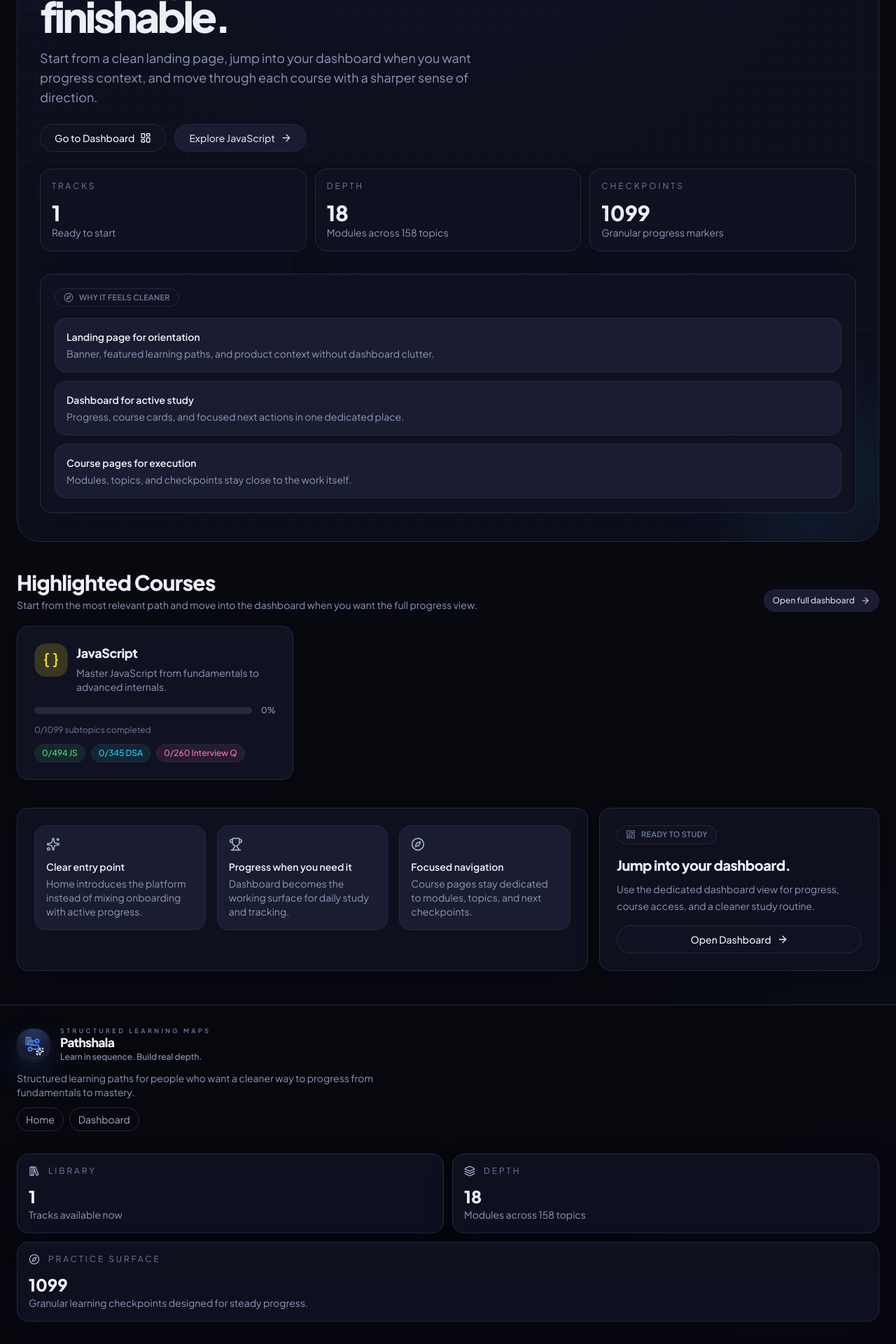
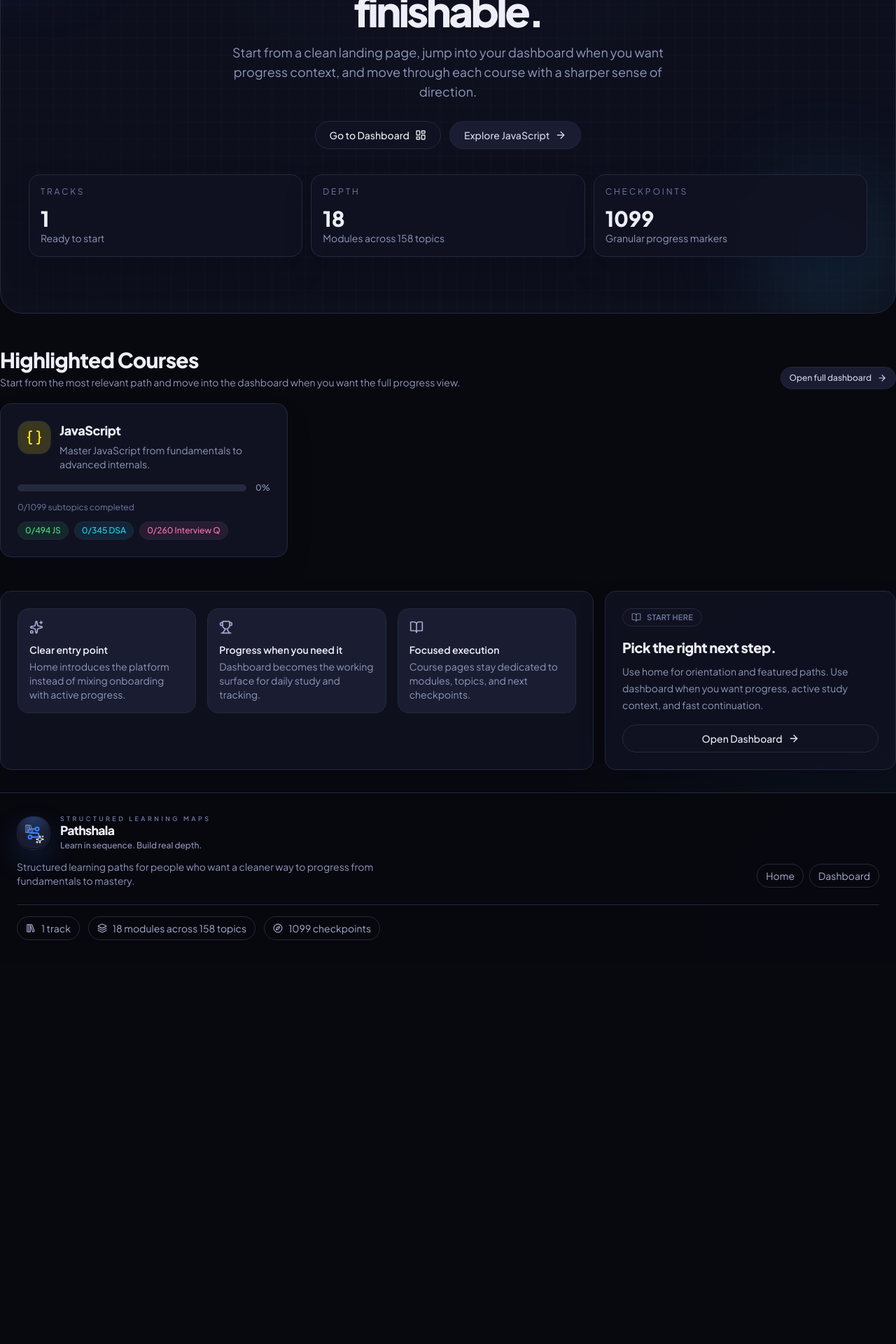
Before and after one commit to mdnuruzzamannirob/curriculum-platform, a Next.js app: page / in a window 1280 px wide. Shown: the part 340-2260 px from the top of the page at 70% size. After the commit the page ends 1715 px from the top, so only its background shows below. Built offline with nearby package versions, Linux system fonts and the light colour scheme.

Commit message:
feat: enhance DashboardPage and HomePage layout; improve styling and content structure for better user experience

```diff
--- a/src/app/dashboard/page.tsx
+++ b/src/app/dashboard/page.tsx
@@ -8,9 +8,8 @@ import {
   CircleCheckBig,
   Compass,
   Layers3,
-  Sparkles,
+  ListChecks,
 } from "lucide-react";
-import BrandLogo from "@/components/BrandLogo";
 import CourseCard from "@/components/CourseCard";
 import ProgressBar from "@/components/ProgressBar";
 import { Badge } from "@/components/ui/badge";
@@ -60,54 +59,26 @@ export default function DashboardPage() {
 
   return (
     <div className="space-y-8 pb-4">
-      <section className="grid gap-6 lg:grid-cols-[1.2fr,0.8fr]">
-        <Card className="surface-mesh overflow-hidden">
-          <CardContent className="space-y-6 px-6 py-8 lg:px-8">
+      <section className="space-y-5">
+        <div className="flex flex-col gap-4 rounded-3xl border border-border-default bg-surface/70 p-6 lg:flex-row lg:items-end lg:justify-between">
+          <div className="space-y-3">
             <Badge
               variant="muted"
               className="w-fit gap-2 rounded-full px-3 py-1"
             >
-              <Sparkles className="h-3.5 w-3.5" />
-              Personal Study Dashboard
+              <ListChecks className="h-3.5 w-3.5" />
+              Dashboard
             </Badge>
-
-            <div className="space-y-3">
-              <BrandLogo className="pointer-events-none" />
-              <h1 className="max-w-2xl text-3xl font-black tracking-[-0.05em] text-text-primary sm:text-5xl">
-                A cleaner working view for your daily learning rhythm.
+            <div>
+              <h1 className="text-3xl font-black tracking-[-0.05em] text-text-primary sm:text-4xl">
+                Keep your study flow structured.
               </h1>
-              <p className="max-w-2xl text-base leading-7 text-text-subtle sm:text-lg">
-                See overall progress, continue from the right course, and keep
-                the important study signals visible without turning the homepage
-                into a dashboard.
+              <p className="mt-2 max-w-2xl text-base leading-7 text-text-subtle">
+                This page is for active learning: progress, quick continuation,
+                and a clean overview of what matters now.
               </p>
             </div>
-
-            {isLoaded ? (
-              <div className="space-y-3 rounded-[1.6rem] border border-border-default bg-surface/80 p-5">
-                <div className="flex flex-col gap-2 sm:flex-row sm:items-end sm:justify-between">
-                  <div>
-                    <p className="text-xs uppercase tracking-[0.24em] text-text-faint">
-                      Overall Progress
-                    </p>
-                    <p className="mt-2 text-3xl font-black text-text-primary">
-                      {overallPercentage}%
-                    </p>
           </div>
-                  <p className="text-sm text-text-subtle">
-                    {completedSubtopics}/{totalSubtopics} checkpoints completed
-                  </p>
-                </div>
-                <ProgressBar percentage={overallPercentage} size="md" />
-              </div>
-            ) : (
-              <div className="space-y-3 rounded-[1.6rem] border border-border-default bg-surface/80 p-5">
-                <Skeleton className="h-3 w-36" />
-                <Skeleton className="h-9 w-28" />
-                <Skeleton className="h-3 w-full" />
-              </div>
-            )}
-
           <div className="flex flex-wrap gap-3">
             {nextCourse && (
               <Link
@@ -131,10 +102,9 @@ export default function DashboardPage() {
               Back to Home
             </Link>
           </div>
-          </CardContent>
-        </Card>
+        </div>
 
-        <div className="grid gap-3 sm:grid-cols-2 lg:grid-cols-1">
+        <div className="grid gap-3 sm:grid-cols-2 xl:grid-cols-4">
           <Card className="app-panel">
             <CardContent className="p-5">
               <BarChart3 className="h-5 w-5 text-text-muted" />
@@ -194,29 +164,51 @@ export default function DashboardPage() {
         </div>
       </section>
 
-      <section className="grid gap-4 lg:grid-cols-[1.15fr,0.85fr]">
+      <section className="grid gap-4 lg:grid-cols-[1.3fr,0.7fr]">
         <Card className="app-panel">
           <CardContent className="space-y-5 p-6">
-            <div className="flex flex-col gap-2 sm:flex-row sm:items-end sm:justify-between">
+            <div className="flex items-center justify-between gap-4">
               <div>
                 <h2 className="text-2xl font-black tracking-tight text-text-primary">
-                  Your Course Dashboard
+                  Overall Progress
                 </h2>
                 <p className="mt-1 text-sm text-text-subtle">
-                  Pick up where you left off and keep each learning path
-                  visible.
+                  A single view of your completion across the whole learning
+                  library.
                 </p>
               </div>
-              <Badge variant="muted" className="w-fit rounded-full px-3 py-1">
-                {courses.length} course{courses.length === 1 ? "" : "s"}
+              <Badge variant="muted" className="rounded-full px-3 py-1">
+                {overallPercentage}% complete
               </Badge>
             </div>
 
-            <div className="grid gap-6 sm:grid-cols-2 xl:grid-cols-3">
-              {courses.map((course) => (
-                <CourseCard key={course.id} course={course} />
-              ))}
+            {isLoaded ? (
+              <div className="rounded-3xl border border-border-default bg-surface-emphasis p-5">
+                <div className="flex flex-col gap-2 sm:flex-row sm:items-end sm:justify-between">
+                  <div>
+                    <p className="text-xs uppercase tracking-[0.24em] text-text-faint">
+                      Checkpoint Progress
+                    </p>
+                    <p className="mt-2 text-3xl font-black text-text-primary">
+                      {completedSubtopics}/{totalSubtopics}
+                    </p>
                   </div>
+                  <p className="text-sm text-text-subtle">
+                    Active in {activeCourses} course
+                    {activeCourses === 1 ? "" : "s"}
+                  </p>
+                </div>
+                <div className="mt-4">
+                  <ProgressBar percentage={overallPercentage} size="md" />
+                </div>
+              </div>
+            ) : (
+              <div className="rounded-3xl border border-border-default bg-surface-emphasis p-5">
+                <Skeleton className="h-3 w-40" />
+                <Skeleton className="mt-3 h-9 w-36" />
+                <Skeleton className="mt-4 h-3 w-full" />
+              </div>
+            )}
           </CardContent>
         </Card>
 
@@ -227,16 +219,15 @@ export default function DashboardPage() {
               className="w-fit gap-2 rounded-full px-3 py-1"
             >
               <Compass className="h-3.5 w-3.5" />
-              Study cues
+              Next move
             </Badge>
             <div>
               <h3 className="text-xl font-black tracking-tight text-text-primary">
                 Keep the dashboard practical.
               </h3>
               <p className="mt-2 text-sm leading-6 text-text-subtle">
-                Use this page as your working surface, then move into a course
-                page when you want detail. The split keeps the product easier to
-                scan.
+                Use this page for overview and continuation. Move into the
+                course page when you want execution detail.
               </p>
             </div>
             <div className="space-y-3">
@@ -262,6 +253,33 @@ export default function DashboardPage() {
           </CardContent>
         </Card>
       </section>
+
+      <section>
+        <Card className="app-panel">
+          <CardContent className="space-y-5 p-6">
+            <div className="flex flex-col gap-2 sm:flex-row sm:items-end sm:justify-between">
+              <div>
+                <h2 className="text-2xl font-black tracking-tight text-text-primary">
+                  Your Course Dashboard
+                </h2>
+                <p className="mt-1 text-sm text-text-subtle">
+                  Pick up where you left off and keep each learning path
+                  visible.
+                </p>
+              </div>
+              <Badge variant="muted" className="w-fit rounded-full px-3 py-1">
+                {courses.length} course{courses.length === 1 ? "" : "s"}
+              </Badge>
+            </div>
+
+            <div className="grid gap-6 sm:grid-cols-2 xl:grid-cols-3">
+              {courses.map((course) => (
+                <CourseCard key={course.id} course={course} />
+              ))}
+            </div>
+          </CardContent>
+        </Card>
+      </section>
     </div>
   );
 }
--- a/src/app/layout.tsx
+++ b/src/app/layout.tsx
@@ -102,17 +102,17 @@ export default function RootLayout({
                   </div>
                 </div>
               </header>
-              <main className="mx-auto w-full max-w-7xl flex-1 px-4 py-6 sm:px-6">
-                {children}
-              </main>
+              <main>{children}</main>
               <footer className="border-t border-border-default bg-page/92">
-                <div className="mx-auto grid max-w-7xl gap-8 px-4 py-8 sm:px-6 lg:grid-cols-[1.3fr,1fr]">
+                <div className="mx-auto flex max-w-7xl flex-col gap-6 px-4 py-8 sm:px-6">
+                  <div className="flex flex-col gap-5 lg:flex-row lg:items-end lg:justify-between">
                     <div className="space-y-3">
                       <BrandLogo />
                       <p className="max-w-xl text-sm text-text-subtle">
                         Structured learning paths for people who want a cleaner
                         way to progress from fundamentals to mastery.
                       </p>
+                    </div>
                     <div className="flex flex-wrap gap-2 text-sm">
                       <Link
                         href="/"
@@ -128,50 +128,19 @@ export default function RootLayout({
                       </Link>
                     </div>
                   </div>
-                  <div className="grid gap-3 sm:grid-cols-2">
-                    <div className="app-panel rounded-2xl p-4">
-                      <div className="flex items-center gap-3">
-                        <LibraryBig className="h-4 w-4 text-text-muted" />
-                        <span className="text-xs uppercase tracking-[0.24em] text-text-faint">
-                          Library
+                  <div className="flex flex-wrap gap-3 border-t border-border-default pt-4">
+                    <span className="inline-flex items-center gap-2 rounded-full border border-border-default px-3 py-1.5 text-sm text-text-muted">
+                      <LibraryBig className="h-3.5 w-3.5" />
+                      {totalCourses} track{totalCourses === 1 ? "" : "s"}
                     </span>
-                      </div>
-                      <p className="mt-3 text-2xl font-black text-text-primary">
-                        {totalCourses}
-                      </p>
-                      <p className="text-sm text-text-subtle">
-                        Tracks available now
-                      </p>
-                    </div>
-                    <div className="app-panel rounded-2xl p-4">
-                      <div className="flex items-center gap-3">
-                        <Layers3 className="h-4 w-4 text-text-muted" />
-                        <span className="text-xs uppercase tracking-[0.24em] text-text-faint">
-                          Depth
+                    <span className="inline-flex items-center gap-2 rounded-full border border-border-default px-3 py-1.5 text-sm text-text-muted">
+                      <Layers3 className="h-3.5 w-3.5" />
+                      {totalModules} modules across {totalTopics} topics
                     </span>
-                      </div>
-                      <p className="mt-3 text-2xl font-black text-text-primary">
-                        {totalModules}
-                      </p>
-                      <p className="text-sm text-text-subtle">
-                        Modules across {totalTopics} topics
-                      </p>
-                    </div>
-                    <div className="app-panel rounded-2xl p-4 sm:col-span-2">
-                      <div className="flex items-center gap-3">
-                        <Compass className="h-4 w-4 text-text-muted" />
-                        <span className="text-xs uppercase tracking-[0.24em] text-text-faint">
-                          Practice Surface
+                    <span className="inline-flex items-center gap-2 rounded-full border border-border-default px-3 py-1.5 text-sm text-text-muted">
+                      <Compass className="h-3.5 w-3.5" />
+                      {totalSubtopics} checkpoints
                     </span>
-                      </div>
-                      <p className="mt-3 text-2xl font-black text-text-primary">
-                        {totalSubtopics}
-                      </p>
-                      <p className="text-sm text-text-subtle">
-                        Granular learning checkpoints designed for steady
-                        progress.
-                      </p>
-                    </div>
                   </div>
                 </div>
               </footer>
--- a/src/app/page.tsx
+++ b/src/app/page.tsx
@@ -1,14 +1,13 @@
 import Link from "next/link";
 import {
   ArrowRight,
-  Compass,
+  BookOpen,
   LayoutDashboard,
   Sparkles,
   Stars,
   Trophy,
 } from "lucide-react";
 import { courses } from "@/data/courses";
-import BrandLogo from "@/components/BrandLogo";
 import CourseCard from "@/components/CourseCard";
 import { Badge } from "@/components/ui/badge";
 import { buttonVariants } from "@/components/ui/button";
@@ -33,13 +32,13 @@ export default function HomePage() {
   const featuredCourse = courses[0];
 
   return (
-    <div className="space-y-10 pb-6">
+    <div className="space-y-12 pb-8">
       <section className="relative overflow-hidden rounded-4xl border border-border-default bg-surface/80">
         <div className="absolute inset-0 surface-mesh opacity-60" />
         <div className="absolute -left-12 top-12 h-40 w-40 rounded-full bg-[rgba(var(--accent-rgb)/0.16)] blur-3xl" />
         <div className="absolute bottom-0 right-0 h-48 w-48 rounded-full bg-[rgba(56,189,248,0.14)] blur-3xl" />
-        <div className="relative grid gap-8 px-6 py-8 lg:grid-cols-[1.25fr,0.75fr] lg:px-8 lg:py-10">
-          <div className="space-y-6">
+        <div className="relative px-6 py-14 lg:px-10 lg:py-20">
+          <div className=" flex flex-col items-center text-center">
             <Badge
               variant="muted"
               className="w-fit gap-2 rounded-full px-3 py-1"
@@ -47,19 +46,15 @@ export default function HomePage() {
               <Sparkles className="h-3.5 w-3.5" />
               Curated Learning Platform
             </Badge>
-            <BrandLogo className="pointer-events-none" />
-            <div className="space-y-4">
-              <h1 className="max-w-3xl text-4xl font-black tracking-[-0.06em] text-text-primary sm:text-5xl lg:text-6xl">
-                Roadmaps that keep your learning focused, visible, and
-                finishable.
-              </h1>
-              <p className="max-w-2xl text-base leading-7 text-text-subtle sm:text-lg">
-                Start from a clean landing page, jump into your dashboard when
-                you want progress context, and move through each course with a
-                sharper sense of direction.
-              </p>
-            </div>
-            <div className="flex flex-wrap gap-3">
+            <h1 className="mt-6 max-w-3xl text-4xl font-black tracking-[-0.06em] text-text-primary sm:text-5xl lg:text-6xl">
+              Roadmaps that keep your learning focused, visible, and finishable.
+            </h1>
+            <p className="mt-4 max-w-2xl text-base leading-7 text-text-subtle sm:text-lg">
+              Start from a clean landing page, jump into your dashboard when you
+              want progress context, and move through each course with a sharper
+              sense of direction.
+            </p>
+            <div className="mt-7 flex flex-wrap justify-center gap-3">
               <Link
                 href="/dashboard"
                 className={cn(
@@ -83,8 +78,8 @@ export default function HomePage() {
                 </Link>
               )}
             </div>
-            <div className="grid gap-3 sm:grid-cols-3">
-              <div className="app-panel rounded-2xl p-4">
+            <div className="mt-9 grid w-full gap-3 sm:grid-cols-3">
+              <div className="app-panel rounded-2xl p-4 text-left">
                 <p className="text-xs uppercase tracking-[0.24em] text-text-faint">
                   Tracks
                 </p>
@@ -93,7 +88,7 @@ export default function HomePage() {
                 </p>
                 <p className="text-sm text-text-subtle">Ready to start</p>
               </div>
-              <div className="app-panel rounded-2xl p-4">
+              <div className="app-panel rounded-2xl p-4 text-left">
                 <p className="text-xs uppercase tracking-[0.24em] text-text-faint">
                   Depth
                 </p>
@@ -104,7 +99,7 @@ export default function HomePage() {
                   Modules across {totalTopics} topics
                 </p>
               </div>
-              <div className="app-panel rounded-2xl p-4">
+              <div className="app-panel rounded-2xl p-4 text-left">
                 <p className="text-xs uppercase tracking-[0.24em] text-text-faint">
                   Checkpoints
                 </p>
@@ -116,49 +111,6 @@ export default function HomePage() {
                 </p>
               </div>
             </div>
-          </div>
-
-          <div className="grid gap-3">
-            <Card className="app-panel overflow-hidden border-border-default/80 bg-surface/80">
-              <CardContent className="space-y-4 p-5">
-                <Badge
-                  variant="muted"
-                  className="w-fit gap-2 rounded-full px-3 py-1"
-                >
-                  <Compass className="h-3.5 w-3.5" />
-                  Why it feels cleaner
-                </Badge>
-                <div className="space-y-3">
-                  <div className="rounded-2xl border border-border-default bg-surface-emphasis p-4">
-                    <p className="text-sm font-semibold text-text-primary">
-                      Landing page for orientation
-                    </p>
-                    <p className="mt-1 text-sm text-text-subtle">
-                      Banner, featured learning paths, and product context
-                      without dashboard clutter.
-                    </p>
-                  </div>
-                  <div className="rounded-2xl border border-border-default bg-surface-emphasis p-4">
-                    <p className="text-sm font-semibold text-text-primary">
-                      Dashboard for active study
-                    </p>
-                    <p className="mt-1 text-sm text-text-subtle">
-                      Progress, course cards, and focused next actions in one
-                      dedicated place.
-                    </p>
-                  </div>
-                  <div className="rounded-2xl border border-border-default bg-surface-emphasis p-4">
-                    <p className="text-sm font-semibold text-text-primary">
-                      Course pages for execution
-                    </p>
-                    <p className="mt-1 text-sm text-text-subtle">
-                      Modules, topics, and checkpoints stay close to the work
-                      itself.
-                    </p>
-                  </div>
-                </div>
-              </CardContent>
-            </Card>
           </div>
         </div>
       </section>
@@ -217,9 +169,9 @@ export default function HomePage() {
               </p>
             </div>
             <div className="rounded-2xl border border-border-default bg-surface-emphasis p-4">
-              <Compass className="h-5 w-5 text-text-muted" />
+              <BookOpen className="h-5 w-5 text-text-muted" />
               <p className="mt-3 text-sm font-semibold text-text-primary">
-                Focused navigation
+                Focused execution
               </p>
               <p className="mt-1 text-sm text-text-subtle">
                 Course pages stay dedicated to modules, topics, and next
@@ -235,16 +187,16 @@ export default function HomePage() {
               variant="muted"
               className="w-fit gap-2 rounded-full px-3 py-1"
             >
-              <LayoutDashboard className="h-3.5 w-3.5" />
-              Ready to study
+              <BookOpen className="h-3.5 w-3.5" />
+              Start here
             </Badge>
             <div>
               <h3 className="text-xl font-black tracking-tight text-text-primary">
-                Jump into your dashboard.
+                Pick the right next step.
               </h3>
               <p className="mt-2 text-sm leading-6 text-text-subtle">
-                Use the dedicated dashboard view for progress, course access,
-                and a cleaner study routine.
+                Use home for orientation and featured paths. Use dashboard when
+                you want progress, active study context, and fast continuation.
               </p>
             </div>
             <Link
```
Lines whose indentation alone changed are shown as unchanged.
